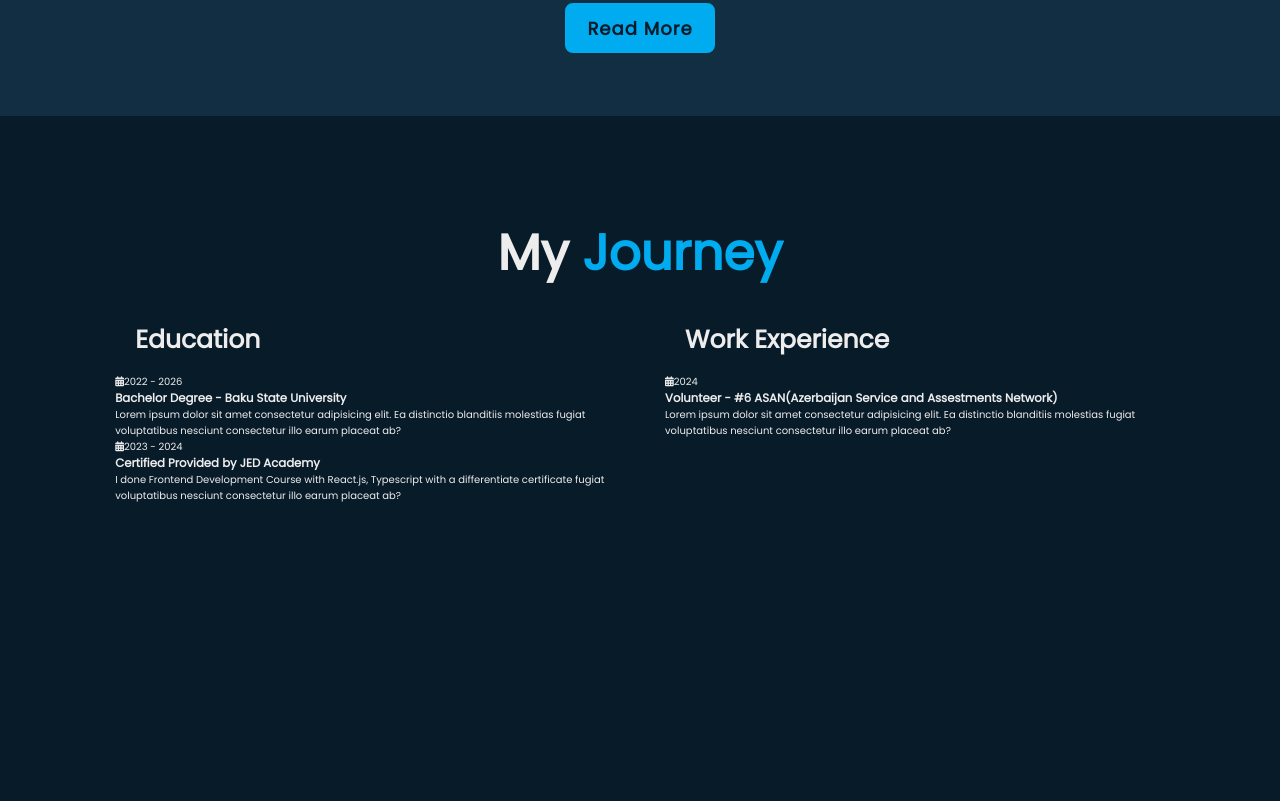
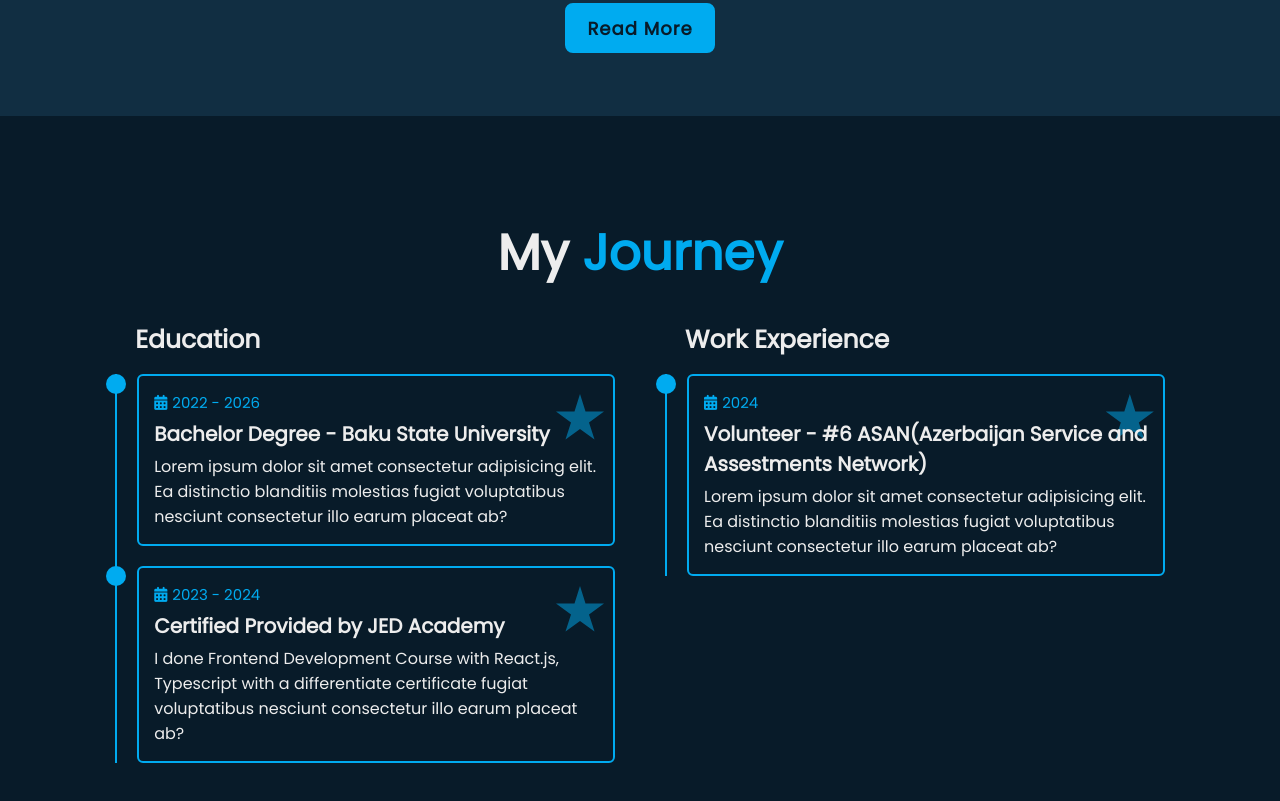
Before and after one commit to Gahramanoval301/potfolio_website, a plain HTML site: page assets/html/index.html in a window 1280 px wide. Shown: the part 1484-2285 px from the top of the page. Before the commit the page ends 2038 px from the top, so only its background shows below. Drawn offline with Linux system fonts and the light colour scheme.

Commit message:
the styles for education and work-experience section

```diff
--- a/assets/css/education.css
+++ b/assets/css/education.css
@@ -19,6 +19,98 @@
   font-size: 2.5rem;
   margin: 0 0 1.5rem 2rem;
 }
-.education-column .education-box{
+.education-column .education-box {
+  border-left: 0.2rem solid var(--main-color--);
+}
+.education-box .education-content {
+  position: relative;
+  padding-left: 2rem;
+}
+.education-box .education-content::before {
+  content: "";
+  position: absolute;
+  top: 0;
+  left: -1.1rem;
+  width: 2rem;
+  height: 2rem;
+  background-color: var(--main-color--);
+  border-radius: 50%;
+}
+.education-box .education-content::after {
+  content: "";
+  position: absolute;
+  top: 2rem;
+  right: 1rem;
+  width: 5rem;
+  height: 5rem;
+  background-color: var(--main-color--);
+  /* border-radius: 50%; */
+  clip-path: polygon(
+    50% 0%,
+    61% 35%,
+    98% 35%,
+    68% 57%,
+    79% 91%,
+    50% 70%,
+    21% 91%,
+    32% 57%,
+    2% 35%,
+    39% 35%
+  );
+  opacity: 0.5;
+  z-index: -10;
+}
+.education-box .education-content:hover::after {
+  z-index: 10;
+  animation: star-animation 1s alternate;
+}
+@keyframes star-animation {
+  0% {
+    transform: translateY(0) scale(1) rotate(45deg);
+  }
+  50% {
+    transform: translateY(50%) scale(1.2) rotate(90deg);
+  }
+  100% {
+    transform: translateY(0) scale(1) ;
+  }
+}
+.education-content .content {
+  position: relative;
+  padding: 1.5rem;
+  border: 0.2rem solid var(--main-color--);
+  border-radius: 0.6rem;
+  margin-bottom: 2rem;
+  overflow: hidden;
+  z-index: 1;
+}
+.education-content .content::before {
+  content: "";
+  position: absolute;
+  top: 0;
+  left: 0;
+  width: 0;
+  height: 100%;
+  background-color: var(--second-bg-color--);
+  z-index: -1;
+  transition: 0.5s;
+}
+.education-content .content:hover::before {
+  width: 100%;
+}
 
+.education-content .content .year {
+  font-size: 1.5rem;
+  color: var(--main-color--);
+  padding-bottom: 0.5rem;
 }
+.education-content .content .year i {
+  padding-right: 0.5rem;
+}
+.education-content .content h3 {
+  font-size: 2rem;
+}
+.education-content .content p {
+  font-size: 1.6rem;
+  padding-top: 0.5rem;
+}
```
